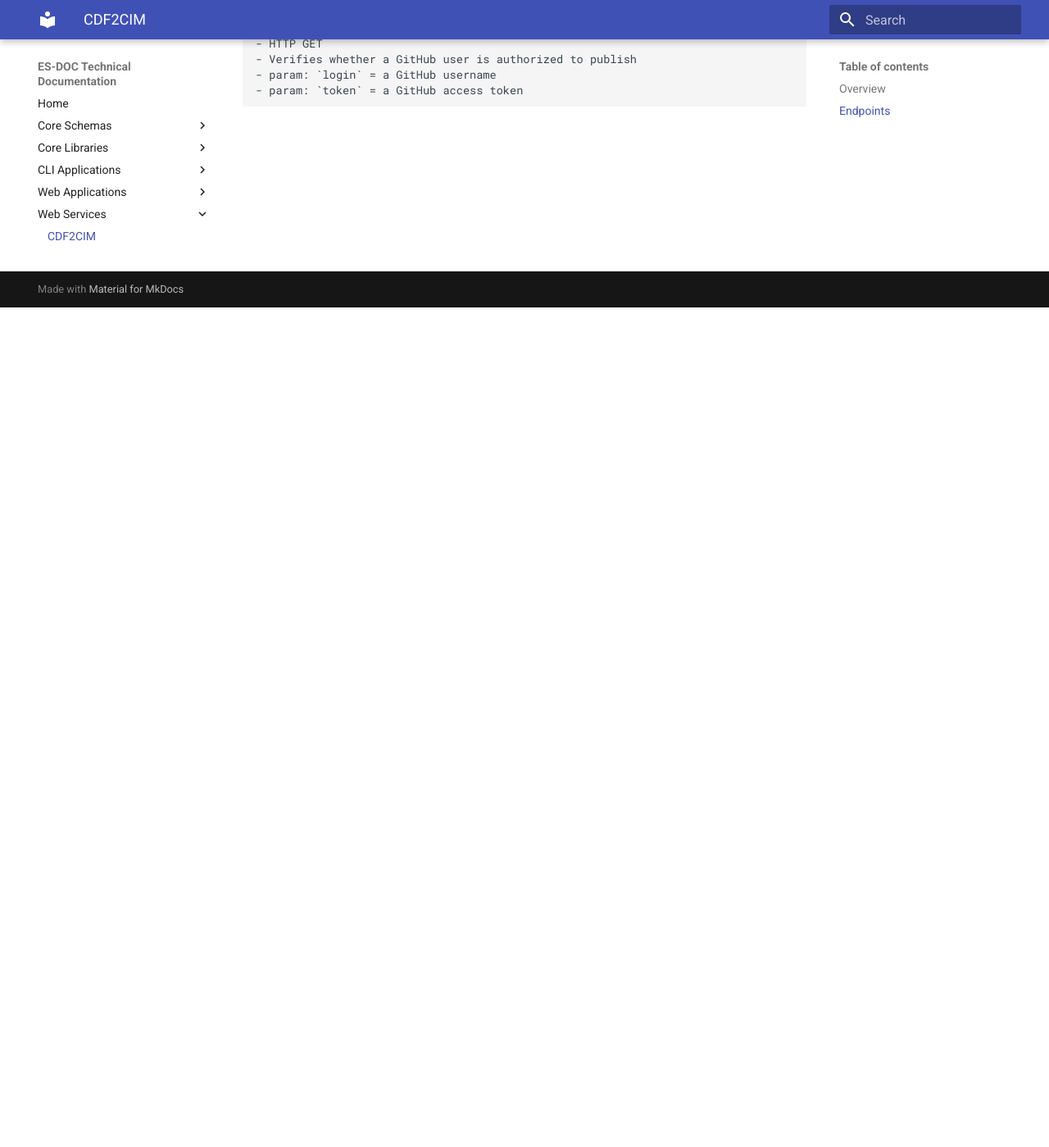
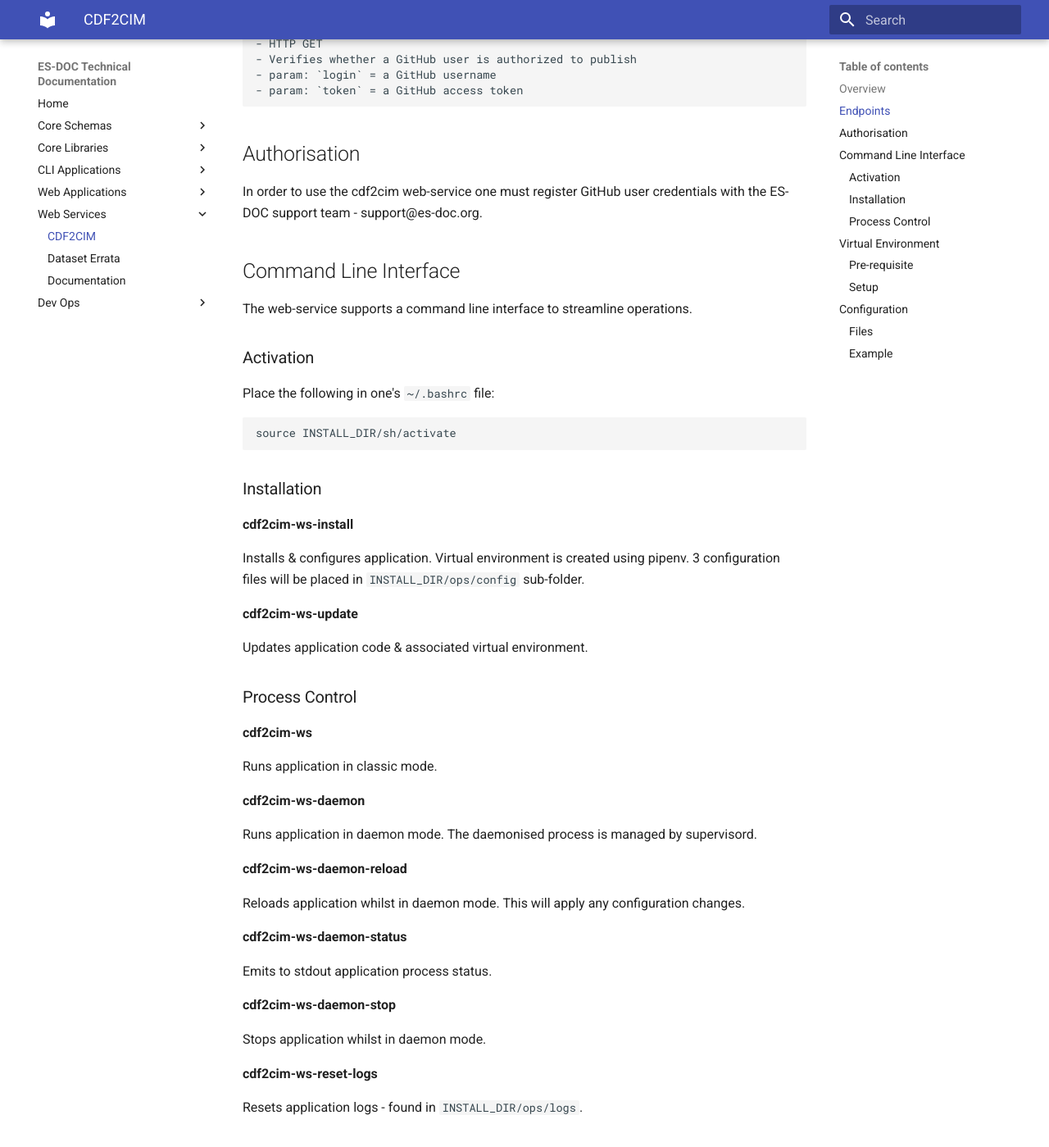
Before and after one commit to ES-DOC/esdoc-technical, an MkDocs documentation site: the page built from docs/web/services/cdf2cim.md, in a window 1280 px wide and 1400 px high, scrolled down 1025 px. Shown: the whole window at 82% size. Built offline with MkDocs 1.6.1 and Material for MkDocs 9.7.7, drawn with Linux system fonts in a browser that asks for light colours; some of the changed text lies outside the part shown.

Commit message:
1. Updated web service documentation.

````diff
--- a/docs/web/services/cdf2cim.md
+++ b/docs/web/services/cdf2cim.md
@@ -34,3 +34,103 @@ Once archived the cdf2cim metadata is indexed by the [cdf2cim-indexer](https://g
     - Verifies whether a GitHub user is authorized to publish
     - param: `login` = a GitHub username
     - param: `token` = a GitHub access token
+
+## Authorisation
+
+In order to use the cdf2cim web-service one must register GitHub user credentials with the ES-DOC support team - support@es-doc.org.
+
+
+## Command Line Interface
+
+The web-service supports a command line interface to streamline operations.
+
+### Activation
+
+Place the following in one's `~/.bashrc` file:
+
+```
+source INSTALL_DIR/sh/activate
+```
+
+### Installation
+
+**cdf2cim-ws-install**
+
+Installs & configures application.  Virtual environment is created using pipenv.  3 configuration files will be placed in `INSTALL_DIR/ops/config` sub-folder.
+
+**cdf2cim-ws-update**
+
+Updates application code & associated virtual environment.
+
+### Process Control
+
+**cdf2cim-ws**
+
+Runs application in classic mode.
+
+**cdf2cim-ws-daemon**
+
+Runs application in daemon mode.  The daemonised process is managed by supervisord.
+
+**cdf2cim-ws-daemon-reload**
+
+Reloads application whilst in daemon mode.  This will apply any configuration changes.
+
+**cdf2cim-ws-daemon-status**
+
+Emits to stdout application process status.
+
+**cdf2cim-ws-daemon-stop**
+
+Stops application whilst in daemon mode.
+
+**cdf2cim-ws-reset-logs**
+
+Resets application logs - found in `INSTALL_DIR/ops/logs`.
+
+## Virtual Environment
+
+### Pre-requisite
+
+It is assumed that the machine upon which the application will run has `pyenv` pre-installed.
+
+### Setup
+
+```
+cd INSTALL_DIR
+pyenv local 3.9.0
+pip3 install --upgrade pip
+pip3 install --upgrade pipenv
+pipenv shell
+pip install -r ./requirements.txt
+```
+
+## Configuration
+
+Once installed the following files will be in the `INSTALL_DIR/ops/config` folder:
+
+### Files
+
+**supervisor.conf**
+
+    - configures daemon process
+    - no need to touch generally speaking
+
+**ws.conf**
+
+    - configures application process
+    - mode & port are primary settings
+
+### Example
+
+**ws.conf**
+
+```
+{
+    "cookie_secret": "p2FAdRUN3DSc",
+    "host": "localhost",
+    "apply_security_policy": true,
+    "mode": "dev",
+    "port": 5003
+}
+```
````
Also changed, not shown: docs/web/services/documentation.md (+56 -9 lines).
